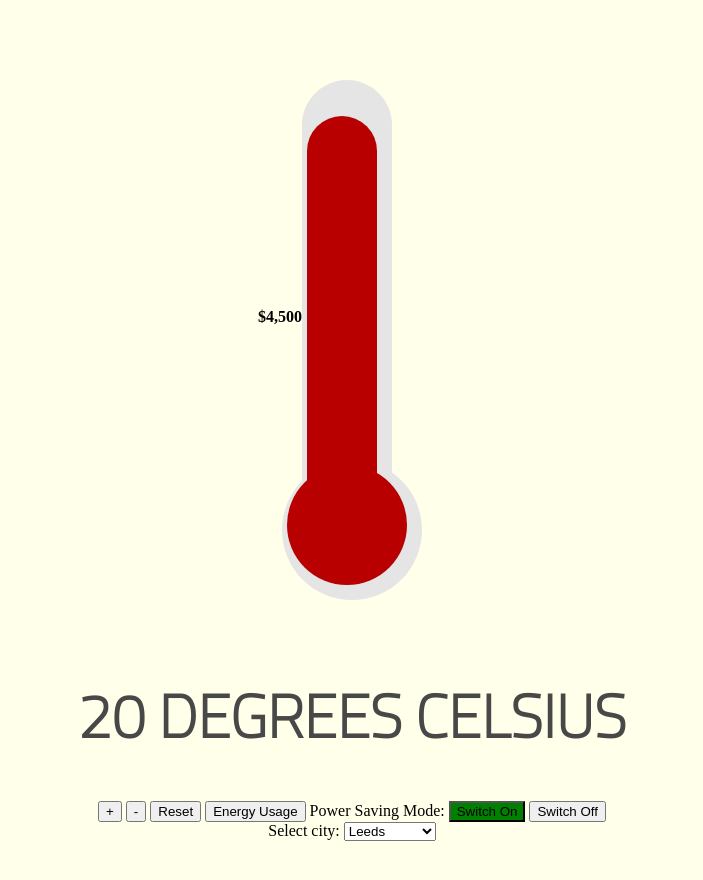
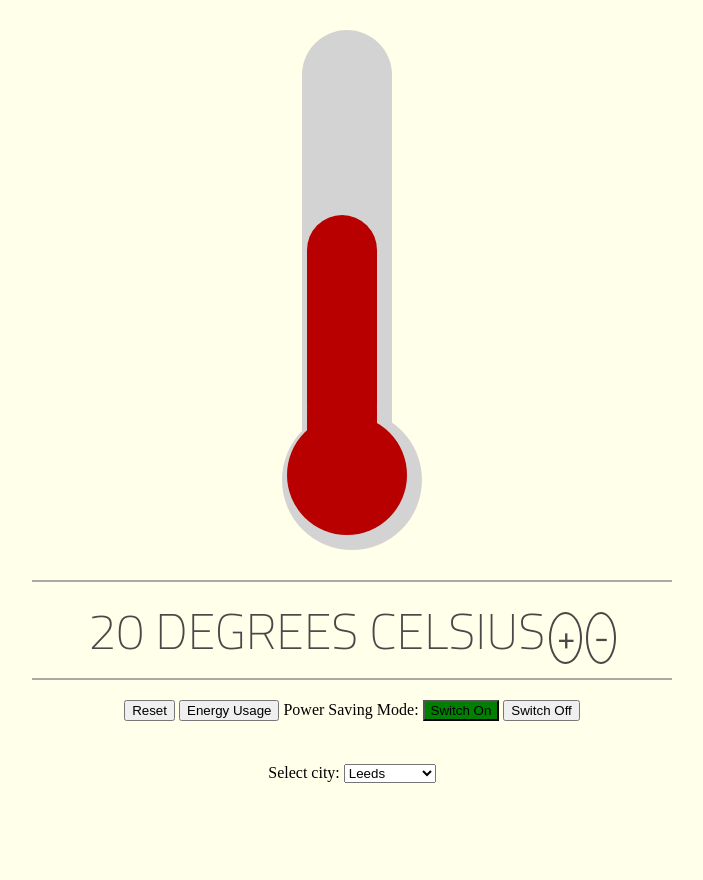
Before and after one commit to JKBero/thermostat_js, a plain HTML site: page index.html in a window 1280 px wide. Shown: the whole page, without its empty margins (288-991 px from the left). After the commit the page ends 834 px from the top, so only its background shows below. Drawn offline with nearby package versions, Linux system fonts and the light colour scheme.

Commit message:
Further styling

```diff
--- a/css/style.css
+++ b/css/style.css
@@ -2,30 +2,9 @@
 body {
   background-color: #ffffea;
   margin: auto;
-  width: 50%;
+  max-width: 50%;
   text-align: center;
-  padding: 80px;
-}
-
-#temp {
-  font-family: 'Titillium Web', sans-serif;
-  font-size: 60px;
-  color: rgb(72,72,72);
-}
-
-.pop-up {
-  display: none;
-  position: fixed;
-  top: 50%;
-  left: 50%;
-  transform: translate(-50%, -50%);
-  height: 200px;
-  width: 200px;
-  background: gray;
-}
-
-.green {
-  background-color: green;
+  padding: 30px;
 }
 
 .thermostat {
@@ -34,34 +13,29 @@ body {
 }
 
 .glass {
-  background: #e5e5e5;
+  background: rgb(211,211,211);
   border-radius: 100px 100px 0 0;
   display: block;
   height: 400px;
+  margin: 100 35px 10px;
   padding: 5px;
   position: relative;
   width: 80px;
 }
 
-.amount {
+.temp-marker {
   background: rgb(184,0,0);
   border-radius: 100px;
   display: block;
   width: 70px;
   position: absolute;
-  bottom: 5px;
+    bottom: 0px;
 }
 
 strong { display: block; text-align: center; }
 
-.total {
-  font-size: 16px;
-  position: absolute;
-  right: 90px;
-}
-
 .bulb {
-  background: #e5e5e5;
+  background: rgb(211,211,211);
   border-radius: 100px;
   display: block;
   height: 130px;
@@ -85,11 +59,74 @@ strong { display: block; text-align: center; }
   background: rgb(184,0,0);
   border-radius: 100px 100px 0 0;
   display: block;
-  height: 80px;
+  height: 70px;
   width: 70px;
   position: relative;
-    top: -180px;
-    right: -15px;
+    top: -160px;
+    right: -30px;
     left: 20px;
+    bottom: -100px;
   z-index: 30;
 }
+
+.lines {
+  border-top: 2px solid rgb(169,169,169);
+}
+
+.first-section {
+  margin-top: 10px;
+  margin-bottom: 10px;
+}
+
+#temp {
+  font-family: 'Titillium Web', sans-serif;
+  font-size: 50px;
+  color: rgb(72,72,72);
+  display: inline-block;
+}
+
+.dial {
+  background: #ffffea;
+  border-radius: 50%;
+  border: 2px solid rgb(72,72,72);
+  text-align: center;
+  font-family: 'Titillium Web', sans-serif;
+  font-size: 30px;
+  font-weight: bolder;
+  color: rgb(72,72,72);
+}
+
+.dial:hover {
+  box-shadow: 0 12px 16px 0 rgba(0,0,0,0.24), 0 17px 50px 0 rgba(0,0,0,0.19);
+}
+
+.second-section {
+  display: block;
+  margin: auto;
+  width: 100%;
+  padding: 20px 0;
+  text-align: center;
+}
+
+.third-section {
+  display: block;
+  margin: auto;
+  width: 100%;
+  padding: 5px 0;
+  text-align: center;
+}
+
+.pop-up {
+  display: none;
+  position: fixed;
+  top: 50%;
+  left: 50%;
+  transform: translate(-50%, -50%);
+  height: 200px;
+  width: 200px;
+  background: gray;
+}
+
+.green {
+  background-color: green;
+}
--- a/index.html
+++ b/index.html
@@ -13,8 +13,7 @@
 
     <div class="thermostat">
       <span class="glass">
-          <strong class="total" style="bottom: 40%">$4,500</strong>
-          <span class="amount" style="height: 90%"></span>
+          <span class="temp-marker" style="height: 15%"></span>
       </span>
       <div class="bulb">
           <span class="red-circle"></span>
@@ -24,12 +23,20 @@
       </div>
     </div>
 
-    <h1 id="temp"></h1>
+    <!-- <svg class="lines">
+      <line x1="0" y1="0" x2="3000" y2="0"/>
+    </svg> -->
+    <div class="lines"></div>
 
-    <button id="up">+</button>
+    <div class="first-section">
+      <text id="temp"></text>
+      <button class="dial">+</button>
+      <button class="dial">-</button>
+    </div>
 
-    <button id="down">-</button>
+    <div class="lines"></div>
 
+    <div class="second-section">
       <button id="reset">Reset</button>
 
       <button id="energy-usage-button">Energy Usage</button>
@@ -44,9 +51,10 @@
       <button id="psm-on" class="green">Switch On</button>
 
       <button id="psm-off">Switch Off</button>
-
+    </div>
     <br>
 
+    <div class="third-section">
     Select city:
     <select id="city">
       <option value="leeds">Leeds</option>
@@ -56,6 +64,7 @@
     </select>
 
     <p id="local-temp"> </p>
+    </div>
 
     <script src="http://ajax.googleapis.com/ajax/libs/jquery/1.7.1/jquery.min.js" type="text/javascript"></script>
     <script src="js/jquery.js"></script>
--- a/js/jquery.js
+++ b/js/jquery.js
@@ -6,18 +6,31 @@ $(document).ready(function() {
 
   $("#temp").text(`${thermostat.temperature} DEGREES CELSIUS`);
 
+  $('.temp-marker').attr('style', `height: 55%`);
+
   $("#up").click(function() {
     thermostat.up();
+    if (thermostat.temperature < thermostat._maximum) {
+      var currentHeight = parseFloat(($('.temp-marker')[0].style.height));
+      var newHeight = (currentHeight + 4);
+      $('.temp-marker').attr('style', `height: ${newHeight}%`);
+    };
     $("#temp").text(`${thermostat.temperature} DEGREES CELSIUS`);
   });
 
   $("#down").click(function() {
     thermostat.down();
+    if (thermostat.temperature > thermostat._MINIMUM) {
+      var currentHeight = parseFloat(($('.temp-marker')[0].style.height));
+      var newHeight = (currentHeight - 4);
+      $('.temp-marker').attr('style', `height: ${newHeight}%`);
+    };
     $("#temp").text(`${thermostat.temperature} DEGREES CELSIUS`);
   });
 
   $("#reset").click(function() {
     thermostat.reset();
+    $('.temp-marker').attr('style', `height: 55%`);
     $("#temp").text(`${thermostat.temperature} DEGREES CELSIUS`);
   });
 
@@ -31,6 +44,9 @@ $(document).ready(function() {
   });
 
   $("#psm-on").click(function() {
+    if (thermostat.temperature > thermostat._MAXIMUM_PSM_ON) {
+      $('.temp-marker').attr('style', `height: 71%`);
+    };
     thermostat.switchPsmOn();
     $(this).addClass('green');
     $("#psm-off").removeClass('green');
```
Lines whose indentation alone changed are shown as unchanged.
